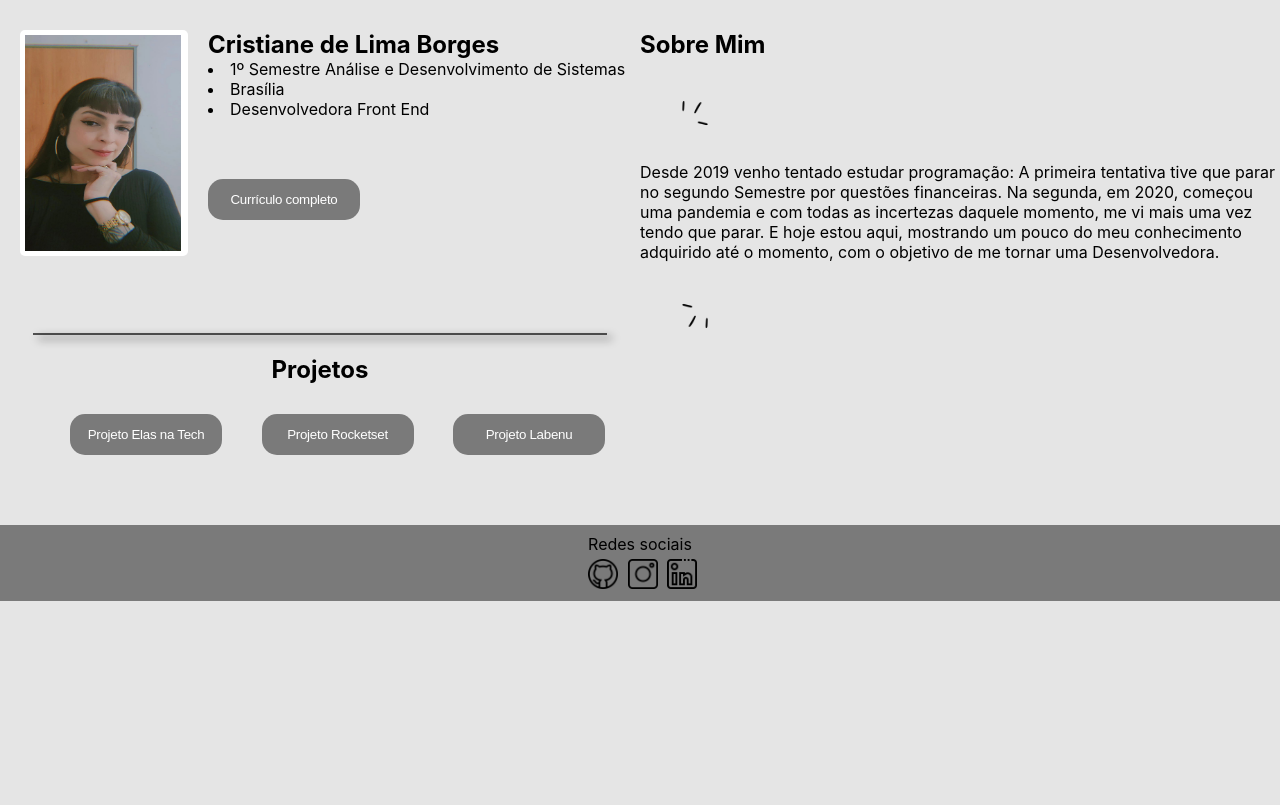
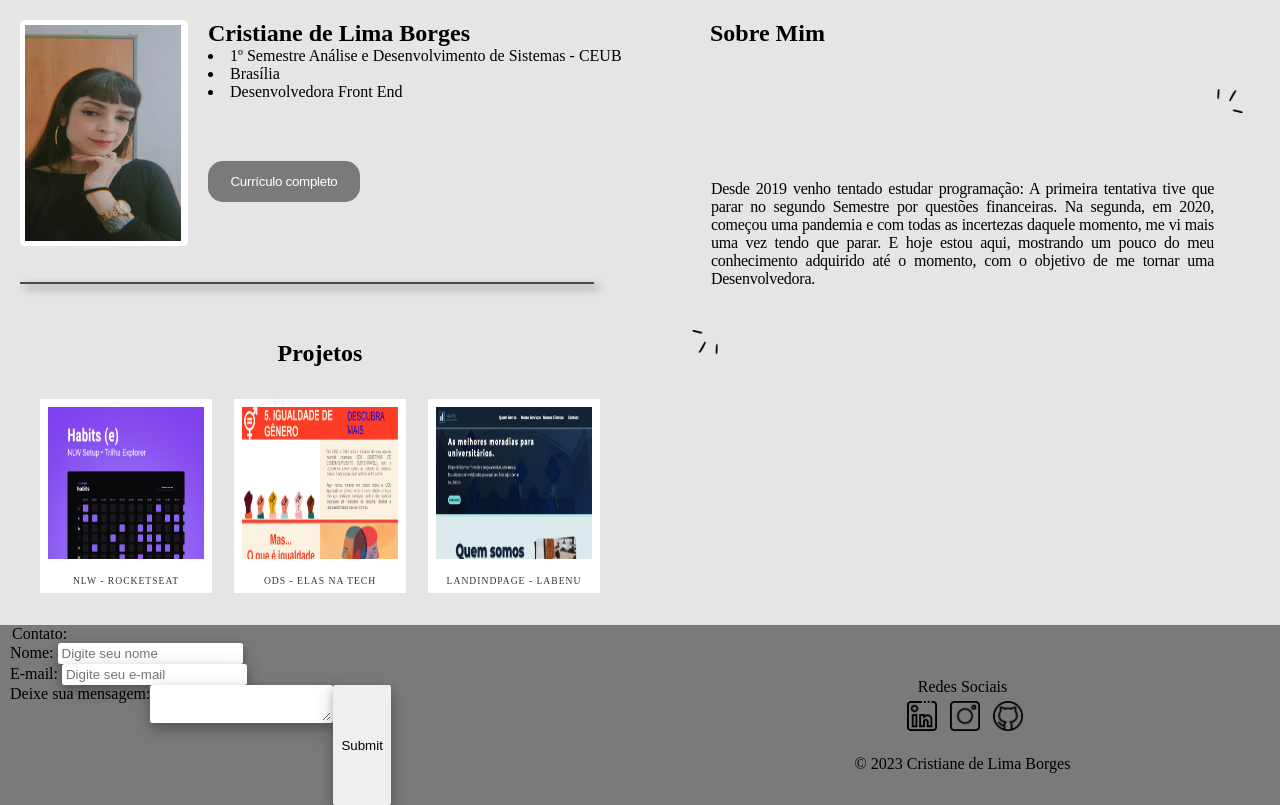
Before and after one commit to crixlima/portifolio, a plain HTML site: page index.htm in a window 1280 px wide. Drawn offline with Linux system fonts and the light colour scheme.

Commit message:
add-forms

```diff
--- a/index.htm
+++ b/index.htm
@@ -11,7 +11,6 @@
 
     <nav class="dados-basicos">
 
-
         <div class="perfil">
 
                 <div class="foto">
@@ -19,21 +18,24 @@
                 </div>
                 <div class="informacoes">
                      <h1>Cristiane de Lima Borges</h1>
-                     <li>1º Semestre Análise e Desenvolvimento de Sistemas</li>
+                     <li>1º Semestre Análise e Desenvolvimento de Sistemas - CEUB</li>
                      <li>Brasília</li>
                      <li>Desenvolvedora Front End</li>
                      <button class="bt-curriculo">Currículo completo</button>
 
                 </div>
-
-
-         </div>
+                <div class="linha"></div>
+                </div>
+             </main>
 
 
          <main>
-
+            <div class="sobre-mim">
              <h1>Sobre Mim</h1>
-             <img id="aspas" src="./img/dire.png" alt="">
+            </div>
+             <div class="abre-aspas">
+             <img id="aspas" src="./img/dire.png" alt="aspas">
+             </div>
              <div class="texto">
              <p>
                 Desde 2019 venho tentado estudar programação: A primeira tentativa tive que parar no segundo Semestre
@@ -42,29 +44,85 @@
                 até o momento, com o objetivo de me tornar uma Desenvolvedora.
              </p>
             </div>
-             <img id="aspas" src="./img/aspas-e.png">
-             </main>
+             <img id="aspas" src="./img/aspas-e.png" alt="aspas">
 
     </nav>
 
     <section>
-        <div class="linha"></div>
+
 
         <h1>Projetos</h1>
             <div class="container">
-                <button id="card">Projeto Elas na Tech</button>
-                <button id="card">Projeto Rocketset </button>
-                <button id="card">Projeto Labenu </button>
+
+            <div id="cards">
+                <a href="https://crixlima.github.io/nlw-setup/" target="_blank">
+                    <img id="previa" src="./img/preview.jpg" alt="">
+                    <p> NLW - Rocketseat</p></a>
+            </div>
+
+            <div id="cards">
+                <a href="https://crixlima.github.io/ods/" target="_blank">
+                    <img id="previa" src="./img/previewods.png" alt="">
+                <p> ODS - Elas na Tech </p></a>
+
+            </div id="cards">
+
+            <div id="cards">
+                <a href="https://tense-teeth.surge.sh" target="_blank">
+                    <img id="previa" src="./img/landindpage.png" alt="">
+                    <p> Landindpage - Labenu</p></a>
+
+            </div>
             </div>
     </section>
 
     <footer>
+        <div class="formulario">
+            <form  method="post">
+
+                <legend>Contato:</legend>
+
+                    <div class="nome">
+                    <label class="label-1"  for="name">Nome:</label>
+                    <input type="text" id="name" name="name" placeholder="Digite seu nome">
+                    </div>
+
+                    <div class="email">
+                    <label  class="label-2" for="email">E-mail:</label>
+                    <input type="email" id="email" name="email" placeholder="Digite seu e-mail">
+                    </div>
+
+                    <div   class="mensagem">
+                    <label class="label-3" for="">Deixe sua mensagem:</label>
+                        <div class="texto-mensagem">
+                        <textarea type="text" id="message" name="message"  required maxlength="1000" minlength="30"
+                         placeholder="Diga aí!..">
+                         </textarea>
+                        </div>
+                        <input type="submit" class="bt-footer">
+                    </div>
+
+
+            </form>
+            </div>
+
         <div class="rodape">
-        <p>Redes sociais </p>
-            <img id="icone" src="./img/github_.png" alt="icone github">
-            <img id="icone" src="./img/instagram_.png" alt="icone instagram">
-            <img id="icone" src="./img/linkedin_.png" alt="icone Linkedin">
-            <p></p>
+
+            <p>Redes Sociais</p>
+
+            <div class="redes-sociais">
+
+                    <a href="https://www.linkedin.com/in/crixborges" target="_blank">
+                    <img id="icone-footer" src="./img/linkedin_.png" alt="icone Linkedin">
+                    </a>
+                    <a href="https://www.instagram.com/crix_borges/" target="_blank">
+                    <img id="icone-footer" src="./img/instagram_.png" alt="icone instagram">
+                    </a>
+                    <a href="https://github.com/crixlima" target="_blank">
+                    <img id="icone-footer" src="./img/github_.png" alt="icone github">
+                    </a>
+             </div>
+            <p>© 2023 Cristiane de Lima Borges</p>
         </div>
     </footer>
 
--- a/style.css
+++ b/style.css
@@ -5,8 +5,7 @@
 body{
 
     background-color: #E5E5E5;
-    font-family: Inter;
-    color: #000;
+
 
 }
 
@@ -22,14 +21,18 @@ img{
 
     display: flex;
     justify-content: space-between;
-    margin: 30px 0px -32px 0px;
+    padding-top: 20px;
+    height: 20em;
 
 
 }
 .perfil{
 
     display: flex;
+    width: 50%;
     margin-left: 20px;
+    flex-wrap: wrap;
+
 
 }
 .foto{
@@ -46,7 +49,6 @@ img{
 
 }
 .bt-curriculo{
-
     border-radius: 15px;
     background: #7A7A7A;
     width: 152px;
@@ -58,7 +60,7 @@ img{
 
 }
 
-/* Estilização Projetos */
+
 .linha{
 
     background-color: #000000a6;
@@ -67,40 +69,80 @@ img{
     filter: drop-shadow(5px 4px 4px rgba(0, 0, 0, 0.973));
     margin-bottom: 20px;
 }
+/* Estilização Projetos */
 
 section{
     display: flex;
     width: 50%;
     align-items: center;
     flex-direction: column;
-    height: 192px;
+
 
 }
 .container{
 
-   margin-top: 30px ;
+   width: 35em;
+   display: flex;
+   justify-content: space-between;
+   padding: 2em;
+
+}
+#cards img{
+    height: 9.5em;
+    margin: 0px ;
+    display: block;
+    padding: 0.5em;
+
+}
+#cards:hover {
+
+    box-shadow: 0 4px 8px 0 rgba(0, 0, 0, 0.2), 0 6px 20px 0 rgba(0, 0, 0, 0.19);
+    transform: scale(1.02);
+
+}
+
+#cards {
+    /* font-size: 0.85em; */
+    text-align: center;
+    background-color: #FFF;
+    padding: 0;
+    position: relative;
+    display: flex;
+
 
 }
 
 
-#card{
-    width: 152px;
-    height: 41px;
-    border-radius: 15px;
-    background: #7A7A7A;
-    border: none;
-    color:  #FFF;
-    letter-spacing: -0.266px;
-    margin: 0px 0px 0px 35px;
+#cards a {
+
+    text-decoration: none;
+}
+#cards p {
+
+
+    color: rgba(0, 0, 0, .8);
+    text-transform: uppercase;
+    padding: 0.8em;
+    letter-spacing: 1px;
+    font-size: 0.6em;
+
 
 }
-/* Estilização parte Bio */
+
+
+
+/* Estilização Bio */
+
 main{
     width: 50%;
     display: flex;
-    /* margin: 0px 0px 0px 120px; */
     flex-direction: column;
+    /* text-align: center;     */
 
+}
+.sobre-mim{
+
+    margin-left: 60px;
 }
 #aspas{
 
@@ -108,24 +150,89 @@ main{
     height: 98px;
 
 }
+.abre-aspas{
+    display: flex;
+    justify-content: end;
+}
 .texto{
 
+    padding: 30px 66px 0px 61px;
+    letter-spacing: -0.266px;
+    text-align:justify;
 
 }
 
 /* Estilização footter */
+
+
+
 footer{
 
     background-color: #7A7A7A;
-    height: 76px;
+    height: 180px;
     display: flex;
-    align-items: center;
-    justify-content: center;
-    text-align: center;
 
 }
-#icone{
+#icone-footer{
 
     width: 30px;
     height: 30px;
 }
+form{
+
+ display: flex;
+ width: 30em;
+ flex-direction: column;
+ height: 180px;
+
+
+}
+.formulario {
+
+    width: 50%;
+    display: flex;
+    align-content: flex-start;
+    margin-left: 10px;
+
+}
+input, textarea{
+
+    border: 2px solid transparent;
+    border-radius: 2.5px;
+    box-shadow: 0 4px 8px 0 rgba(0, 0, 0, 0.2), 0 6px 20px 0 rgba(0, 0, 0, 0.19);
+
+}
+
+.rodape{
+
+    display: flex;
+    flex-direction: column;
+    align-items: center;
+    justify-content: center;
+    width: 50%;
+}
+.rodape p{
+
+    margin-top: 20px;
+}
+.redes-sociais {
+
+
+   display: flex;
+   align-items: center;
+   gap: 0.5em;
+
+}
+#icone-footer:hover{
+
+    transform: scale(1.02);
+    box-shadow: 0 4px 8px 0 rgba(0, 0, 0, 0.2), 0 6px 20px 0 rgba(0, 0, 0, 0.19);
+
+}
+.mensagem  {
+      display: flex;
+    height: 180px;
+    flex-direction: row;
+
+
+}
```
Also changed, not shown: img/landindpage.png (added), img/preview.jpg (added), img/previewods.png (added).
